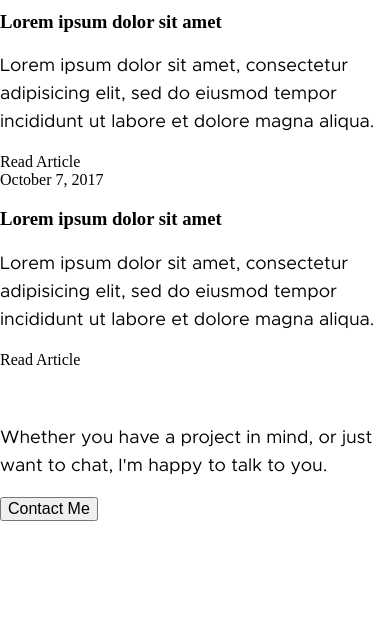
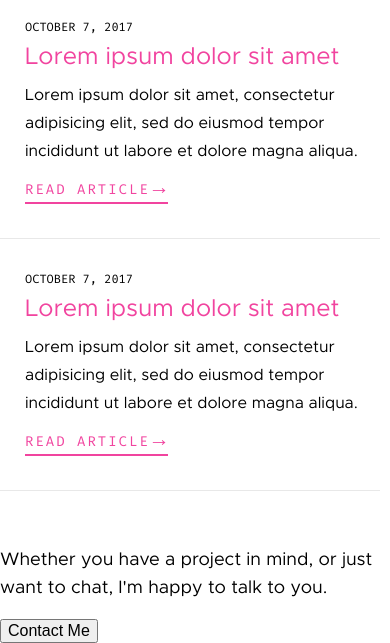
Before and after one commit to gsumpster/gsumpster.com, a website: page index.html in a window 390 px wide. Shown: the part 552-1195 px from the top of the page. Before the commit the page ends 1073 px from the top, so only its background shows below. Drawn offline with nearby package versions, Linux system fonts and the light colour scheme; files that its build step writes are made by us from their sources.

Commit message:
feat(mobile): added article stylings

```diff
--- a/index.html
+++ b/index.html
@@ -75,19 +75,19 @@
             </div>
         </div>
     </section> -->
-    <section>
+    <section class="articles">
         <h2>Latest Articles</h2>
-        <section>
+        <section class="article">
             <time>October 7, 2017</time>
             <h3>Lorem ipsum dolor sit amet</h3>
             <p>Lorem ipsum dolor sit amet, consectetur adipisicing elit, sed do eiusmod tempor incididunt ut labore et dolore magna aliqua.</p>
-            <a>Read Article</a>
+            <a>Read Article<span>&rarr;</span></a>
         </section>
-        <section>
+        <section class="article">
             <time>October 7, 2017</time>
             <h3>Lorem ipsum dolor sit amet</h3>
             <p>Lorem ipsum dolor sit amet, consectetur adipisicing elit, sed do eiusmod tempor incididunt ut labore et dolore magna aliqua.</p>
-            <a>Read Article</a>
+            <a>Read Article<span>&rarr;</span></a>
         </section>
     </section>
     <footer>
--- /dev/null
+++ b/scss/_articles.scss
@@ -0,0 +1,70 @@
+.articles {
+  padding: 0 25px;
+
+  h2 {
+    font-size: 30px;
+    color: $darkblue;
+    margin-bottom: 5px;
+  }
+
+  .article {
+    position: relative;
+    padding: 30px 0 35px;
+
+    time {
+      font-size: 12px;
+      font-family: "Fira Mono", monospace;
+      text-transform: uppercase;
+    }
+
+    h3 {
+      margin: 5px 0 10px;
+      font-size: 24px;
+      color: $hotpink;
+      font-family: "Metropolis", sans-serif;
+      font-weight: 300;
+      line-height: 30px;
+    }
+
+    p {
+      margin: 0 0 15px;
+      font-size: 16px;
+      line-height: 28px;
+    }
+
+    a {
+      font-size: 14px;
+      font-size: 900;
+      letter-spacing: 2px;
+      font-family: "Fira Mono", monospace;
+      color: $hotpink;
+      text-transform: uppercase;
+
+      span {
+        font-size: 21px;
+        line-height: 0;
+        margin-left: 3px;
+        font-weight: 100;
+      }
+
+      &::after {
+        content: '\A';
+        width: 143px;
+        height: 2px;
+        margin-top: 4px;
+        background-color: $hotpink;
+        display: block;
+      }
+    }
+
+    &::after {
+      content: '\A';
+      position: absolute;
+      width: 100vw;
+      height: 1px;
+      background-color: #E8E8E8;
+      bottom: 0;
+      left: -35px;
+    }
+  }
+}
--- a/scss/main.scss
+++ b/scss/main.scss
@@ -3,3 +3,4 @@
 @import './globals';
 @import './header';
 @import './projects';
+@import './articles';
```
